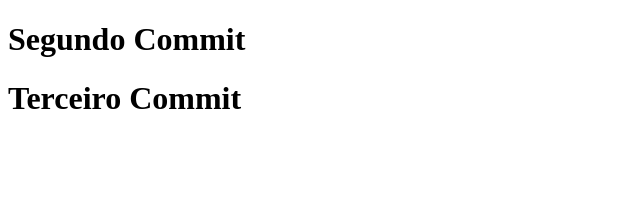
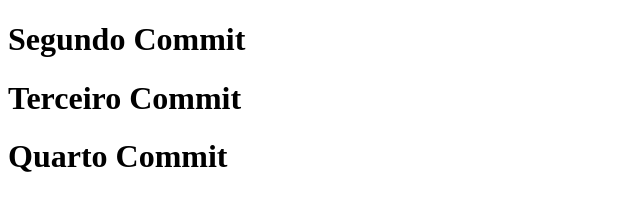
Before and after one commit to Ehmaines/AulaGit, a plain HTML site: page eduardoMaines.html in a window 1280 px wide. Shown: the whole page, without its empty margins (0-640 px from the left). Drawn offline with Linux system fonts and the light colour scheme.

Commit message:
Parcial nota avaliação 02 – Eduardo Maines - quarto commit

```diff
--- a/eduardoMaines.html
+++ b/eduardoMaines.html
@@ -9,5 +9,6 @@
 <body>
     <h1>Segundo Commit</h1>
     <h1>Terceiro Commit</h1>
+    <h1>Quarto Commit</h1>
 </body>
 </html>
```
